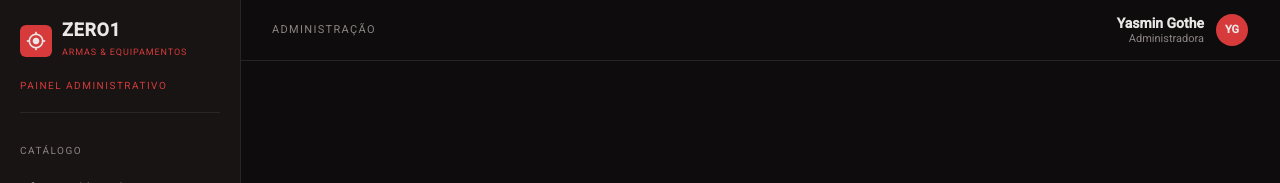
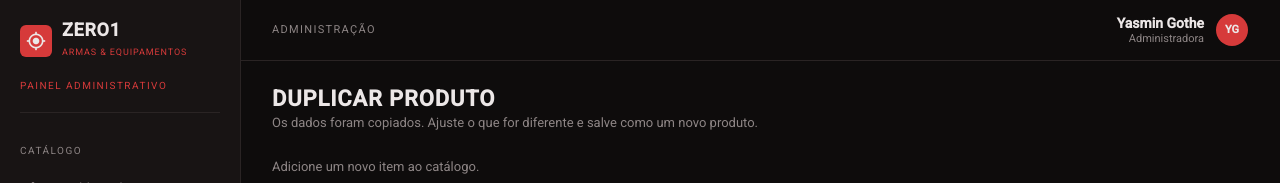
Before and after one commit to Yasmingothe/Topicos2, an Angular app in the folder armas-frontend/: page /admin/produtos/duplicar/1 in a window 1280 px wide. Before the commit this address led to /. Shown: the top 183 px of the page. Built offline with nearby package versions, Linux system fonts and the light colour scheme; no server answers.

Commit message:
Duplicar produto

```diff
--- a/armas-frontend/src/app/app.routes.ts
+++ b/armas-frontend/src/app/app.routes.ts
@@ -18,6 +18,7 @@ export const routes: Routes = [
   { path: 'admin/produtos', component: ProdutoList, title: 'Produtos' },
   { path: 'admin/produtos/novo', component: ProdutoForm, title: 'Novo produto' },
   { path: 'admin/produtos/editar/:id', component: ProdutoForm, title: 'Editar produto' },
+  { path: 'admin/produtos/duplicar/:idOrigem', component: ProdutoForm, title: 'Duplicar produto' },
 
   { path: 'admin/clientes', component: ClienteList, title: 'Clientes' },
   { path: 'admin/clientes/novo', component: ClienteForm, title: 'Novo cliente' },
--- a/armas-frontend/src/app/components/produtos/produto-form/produto-form.html
+++ b/armas-frontend/src/app/components/produtos/produto-form/produto-form.html
@@ -1,7 +1,11 @@
 <section class="pagina">
 
-  <p class="trilha">CATÁLOGO / PRODUTOS</p>
-  <h1>{{ id() ? 'EDITAR PRODUTO' : 'CADASTRO DE PRODUTO' }}</h1>
+  <h1>{{ id() ? 'EDITAR PRODUTO' : duplicando() ? 'DUPLICAR PRODUTO' : 'CADASTRO DE PRODUTO' }}</h1>
+  <p class="subtitulo">
+    {{ id() ? 'Altere os dados do item.'
+       : duplicando() ? 'Os dados foram copiados. Ajuste o que for diferente e salve como um novo produto.'
+       : 'Adicione um novo item ao catálogo.' }}
+  </p>
   <p class="subtitulo">{{ id() ? 'Altere os dados do item.' : 'Adicione um novo item ao catálogo.' }}</p>
 
   @if (erroGeral()) {
@@ -13,7 +17,6 @@
   } @else {
     <form [formGroup]="form" (ngSubmit)="salvar()" class="colunas">
 
-      <!-- ===== coluna da esquerda: campos ===== -->
       <div class="cartao campos">
 
         <mat-form-field appearance="outline" class="inteiro">
@@ -70,7 +73,6 @@
         </mat-form-field>
       </div>
 
-      <!-- ===== coluna da direita: status + botões ===== -->
       <div class="lateral">
 
         <div class="cartao">
--- a/armas-frontend/src/app/components/produtos/produto-form/produto-form.ts
+++ b/armas-frontend/src/app/components/produtos/produto-form/produto-form.ts
@@ -44,6 +44,7 @@ export class ProdutoForm implements OnInit {
   private route = inject(ActivatedRoute);
 
   id = signal<number | null>(null);
+  duplicando = signal(false);
   carregando = signal(false);
   salvando = signal(false);
   erroGeral = signal('');
@@ -70,24 +71,33 @@ export class ProdutoForm implements OnInit {
     this.marcaService.listar('', 0, 100).subscribe((pagina) => this.marcas.set(pagina.items));
     this.categoriaService.listar().subscribe((lista) => this.categorias.set(lista));
 
-    const idDaUrl = this.route.snapshot.paramMap.get('id');
-    if (!idDaUrl)
-      return;
+    // editar = /editar/5 (tem "id") | duplicar = /duplicar/5 (tem "idOrigem")
+    const idEditar = this.route.snapshot.paramMap.get('id');
+    const idOrigem = this.route.snapshot.paramMap.get('idOrigem');
+    const idParaCarregar = idEditar ?? idOrigem;
 
-    this.id.set(Number(idDaUrl));
+    if (!idParaCarregar)
+      return; // cadastro novo: formulário vazio
+
+    if (idEditar)
+      this.id.set(Number(idEditar));      // editar: salva em cima do mesmo produto
+    else
+      this.duplicando.set(true);          // duplicar: id continua vazio, então salva como NOVO
+
     this.carregando.set(true);
 
-    this.produtoService.buscarPorId(this.id()!).subscribe({
+    this.produtoService.buscarPorId(Number(idParaCarregar)).subscribe({
       next: (produto) => {
         this.form.patchValue({
-          nome: produto.nome,
+          nome: this.duplicando() ? `${produto.nome} (cópia)` : produto.nome,
           idMarca: produto.marca.id ?? null,
           categoria: produto.categoria.codigo,
           calibre: produto.calibre ?? '',
           preco: produto.preco,
           estoque: produto.estoque,
           descricao: produto.descricao ?? '',
-          publicado: produto.publicado,
+          // a cópia começa como rascunho, para não publicar sem querer
+          publicado: this.duplicando() ? false : produto.publicado,
         });
         this.carregando.set(false);
       },
--- a/armas-frontend/src/app/components/produtos/produto-list/produto-list.html
+++ b/armas-frontend/src/app/components/produtos/produto-list/produto-list.html
@@ -105,6 +105,9 @@
         <a mat-icon-button [routerLink]="['/admin/produtos/editar', produto.id]" aria-label="Editar">
           <mat-icon>edit</mat-icon>
         </a>
+        <a mat-icon-button [routerLink]="['/admin/produtos/duplicar', produto.id]" aria-label="Duplicar">
+          <mat-icon>content_copy</mat-icon>
+        </a>
         <button mat-icon-button (click)="excluir(produto)" aria-label="Excluir">
           <mat-icon>delete</mat-icon>
         </button>
```
